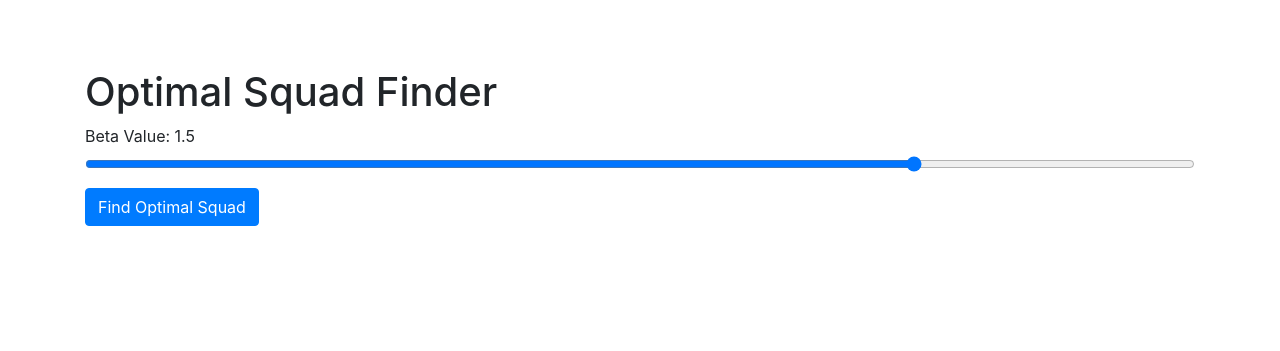
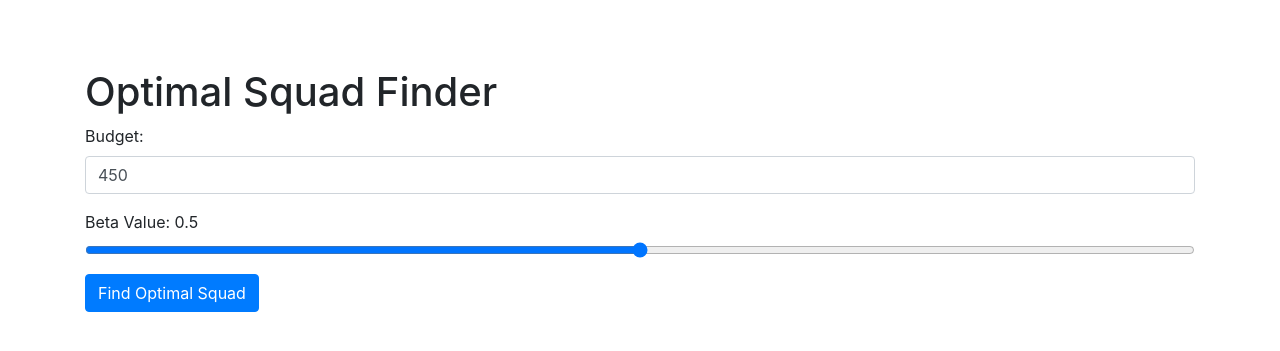
Before and after one commit to Venn1998/Optimal_Squad, a Flask app: page / in a window 1280 px wide. Shown: the top 351 px of the page. Run offline with Flask 3, Linux system fonts and the light colour scheme; some libraries are stand-ins or nearby versions.

Commit message:
add budget box

```diff
--- a/ILP.py
+++ b/ILP.py
@@ -150,13 +150,13 @@ def concave_ILP(players, budget=450, beta=1.5, pr_cutoff=50):
     print("Fantamedia totale (se giocassero tutti):", fantamedia_tot)
     print("Costo totale:", costo)
     print(
-        f"Percentuale spesa attaccanti: {sum(p['price'] for p in squadra if p['role'] == 'A')/500*100:.1f}%")
+        f"Percentuale spesa attaccanti: {sum(p['price'] for p in squadra if p['role'] == 'A')/budget*100:.1f}%")
     print(
-        f"Percentuale spesa centrocampisti: {sum(p['price'] for p in squadra if p['role'] == 'C')/500*100:.1f}%")
+        f"Percentuale spesa centrocampisti: {sum(p['price'] for p in squadra if p['role'] == 'C')/budget*100:.1f}%")
     print(
-        f"Percentuale spesa difensori: {sum(p['price'] for p in squadra if p['role'] == 'D')/500*100:.1f}%")
+        f"Percentuale spesa difensori: {sum(p['price'] for p in squadra if p['role'] == 'D')/budget*100:.1f}%")
     print(
-        f"Percentuale spesa portiere: {sum(p['price'] for p in squadra if p['role'] == 'P')/500*100:.1f}%")
+        f"Percentuale spesa portiere: {sum(p['price'] for p in squadra if p['role'] == 'P')/budget*100:.1f}%")
 
     # write everything to a file
     with open(f"{RESULTS_FOLDER}/results_concave_ILP_beta{beta}_pr{pr_cutoff}.txt", "w") as f:
@@ -171,14 +171,14 @@ def concave_ILP(players, budget=450, beta=1.5, pr_cutoff=50):
         f.write(f"Fantamedia totale (se giocassero tutti): {fantamedia_tot}\n")
         f.write(f"Costo totale: {costo}\n")
         f.write(
-            f"Percentuale spesa attaccanti: {sum(p['price'] for p in squadra if p['role'] == 'A')/500*100:.1f}%\n")
+            f"Percentuale spesa attaccanti: {sum(p['price'] for p in squadra if p['role'] == 'A')/budget*100:.1f}%\n")
         f.write(
-            f"Percentuale spesa centrocampisti: {sum(p['price'] for p in squadra if p['role'] == 'C')/500*100:.1f}%\n")
+            f"Percentuale spesa centrocampisti: {sum(p['price'] for p in squadra if p['role'] == 'C')/budget*100:.1f}%\n")
         f.write(
-            f"Percentuale spesa difensori: {sum(p['price'] for p in squadra if p['role'] == 'D')/500*100:.1f}%\n")
+            f"Percentuale spesa difensori: {sum(p['price'] for p in squadra if p['role'] == 'D')/budget*100:.1f}%\n")
         f.write(
             # format everything in nice formatted tables
-            f"Percentuale spesa portiere: {sum(p['price'] for p in squadra if p['role'] == 'P')/500*100:.1f}%\n")
+            f"Percentuale spesa portiere: {sum(p['price'] for p in squadra if p['role'] == 'P')/budget*100:.1f}%\n")
     with open(f"{RESULTS_FOLDER}/results_concave_ILP_beta{beta}_pr{pr_cutoff}.md", "w") as f:
         f.write("# Squadra Ottimale (Concave ILP)\n\n")
         f.write(
--- a/app.py
+++ b/app.py
@@ -5,14 +5,17 @@ import pandas as pd
 
 app = Flask(__name__)
 
+
 @app.route('/')
 def index():
     return render_template('index.html')
 
+
 @app.route('/run_ilp', methods=['POST'])
 def run_ilp_route():
     data = request.get_json()
-    beta = float(data.get('beta', 1.5))
+    beta = float(data.get('beta', 0.5))
+    budget = int(data.get('budget', 450))
 
     edited_players = data.get('players')
 
@@ -34,10 +37,11 @@ def run_ilp_route():
         players = read_data()
 
     try:
-        result = concave_ILP(players, beta=beta)
+        result = concave_ILP(players, beta=beta, budget=budget)
         return jsonify(result)
     except ValueError as e:
         return jsonify({"error": str(e)}), 400
 
+
 if __name__ == '__main__':
     app.run(debug=True)
--- a/templates/index.html
+++ b/templates/index.html
@@ -18,8 +18,12 @@
     <div class="container">
         <h1 class="mt-5">Optimal Squad Finder</h1>
         <div class="form-group">
-            <label for="beta">Beta Value: <span id="beta-value">1.5</span></label>
-            <input type="range" class="form-control-range" id="beta" min="0" max="2" step="0.1" value="1.5">
+            <label for="budget">Budget:</label>
+            <input type="number" class="form-control" id="budget" value="450">
+        </div>
+        <div class="form-group">
+            <label for="beta">Beta Value: <span id="beta-value">0.5</span></label>
+            <input type="range" class="form-control-range" id="beta" min="0" max="1" step="0.1" value="0.5">
         </div>
         <button id="run-ilp" class="btn btn-primary">Find Optimal Squad</button>
         <button id="recompute" class="btn btn-secondary" style="display:none;">Recompute with Edits</button>
@@ -58,7 +62,8 @@
 
         function runIlp(withEdits = false) {
             const beta = document.getElementById('beta').value;
-            let payload = { beta: beta };
+            const budget = document.getElementById('budget').value;
+            let payload = { beta: beta, budget: budget };
 
             if (withEdits) {
                 const editedPlayers = [];
```
